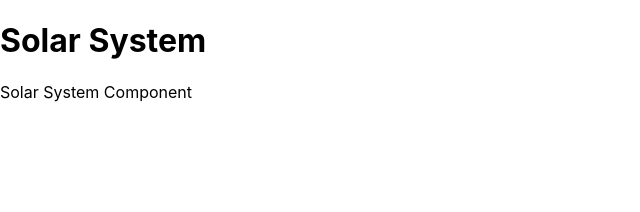
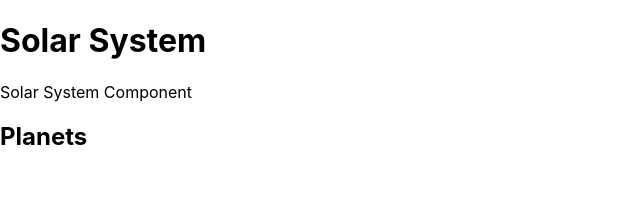
Before and after one commit to Alexandre-Lustosa-Escossio/solar-system-project, a React (Create React App) app: page / in a window 1280 px wide. Shown: the top 212 px of the page, without its empty margins (0-640 px from the left). Built offline with nearby package versions, Linux system fonts and the light colour scheme.

Commit message:
feat: creates Title component

```diff
--- a/src/components/SolarSystem.jsx
+++ b/src/components/SolarSystem.jsx
@@ -1,9 +1,11 @@
 import React from 'react'
+import Title from './Title'
 
 export default function SolarSystem() {
   return (
     <div>
         Solar System Component
+        <Title headline={ 'Planets' } />
     </div>
   )
 }
--- /dev/null
+++ b/src/components/Title.jsx
@@ -0,0 +1,9 @@
+import React from 'react'
+
+export default function Title({ headline }) {
+  return (
+    <div>
+        <h2>{ headline }</h2>
+    </div>
+  )
+}
```
